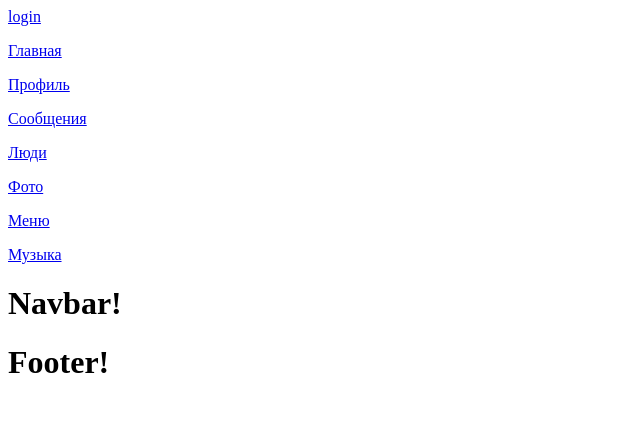
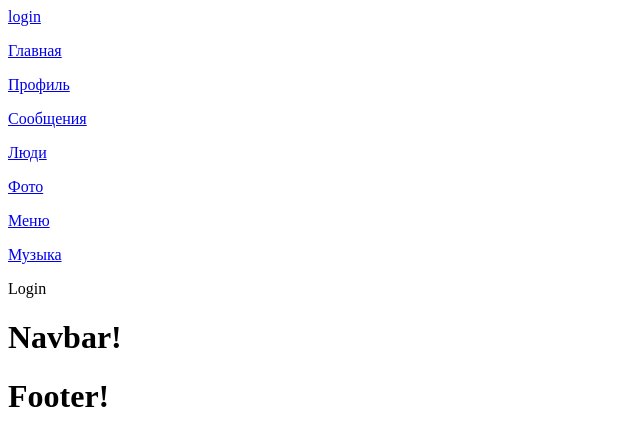
Before and after one commit to felikssolomonov/socialNetwork, a React app: page /login in a window 1280 px wide. Shown: the top 446 px of the page, without its empty margins (0-640 px from the left). Built offline with nearby package versions, Linux system fonts and the light colour scheme; no server answers; the HTML template or start-up script is replaced by a standard one.

Commit message:
hoc redirect

```diff
--- a/src/App/App.js
+++ b/src/App/App.js
@@ -5,6 +5,7 @@ import Navbar from './Components/Navbar/Navbar.js';
 import ArticleComponent from './Components/Article/ArticleComponent.js';
 import UsersComponent from './Components/Users/UsersComponent.js';
 import ProfileComponent from './Components/Profile/ProfileComponent.js';
+import LoginComponent from './Components/Login/LoginComponent.js';
 import SoundcloudComponent from './Components/Soundcloud/SoundcloudComponent.js';
 import Footer from './Components/Footer/Footer.js';
 import Dialogs from './Components/Dialogs/Dialogs.js';
@@ -33,8 +34,8 @@ class App extends Component {
                             <Route path="/users" render={
                                     () => <UsersComponent/>
                                 }/>
-                            <Route path="/soundcloud" render={
-                                    () => <SoundcloudComponent/>
+                            <Route path="/login" render={
+                                    () => <LoginComponent/>
                                 }/>
     										</div>
     										<Navbar/>
--- a/src/App/Components/Article/ArticleComponent.js
+++ b/src/App/Components/Article/ArticleComponent.js
@@ -1,6 +1,7 @@
 import React, { Component } from "react";
 import Article from "./Article.js";
 import {addMenuItem, refreshText} from './../../redux/reducers/menu_reducer.js';
+import {withAuthRedirect} from './../../hoc/WithAuthRedirect.js';
 
 class ArticleComponent extends Component {
     render() {
@@ -20,4 +21,6 @@ class ArticleComponent extends Component {
     }
 }
 
+ArticleComponent = withAuthRedirect(ArticleComponent);
+
 export default ArticleComponent;
--- a/src/App/Components/Dialogs/Dialogs.js
+++ b/src/App/Components/Dialogs/Dialogs.js
@@ -1,5 +1,6 @@
 import React, { Component } from "react";
-import Dialog from './../Dialogs/Dialog/Dialog.js';
+import Dialog from './Dialog/Dialog.js';
+import {withAuthRedirect} from './../../hoc/WithAuthRedirect.js';
 
 class Dialogs extends Component {
     render() {
@@ -44,4 +45,6 @@ class SendMess extends Component {
     }
 }
 
+Dialogs = withAuthRedirect(Dialogs);
+
 export default Dialogs;
--- a/src/App/Components/Header/HeaderContainer.js
+++ b/src/App/Components/Header/HeaderContainer.js
@@ -3,6 +3,7 @@ import Header from "./Header.js";
 import {setUserAuth} from './../../redux/reducers/auth_reducer.js';
 import {connect} from "react-redux";
 import {NavLink} from "react-router-dom";
+import {withAuthRedirect} from './../../hoc/WithAuthRedirect.js';
 
 let mapStateToProps = (state) => {
   return {
@@ -27,9 +28,11 @@ class HeaderContainer extends Component {
               <div className="login">
                   {this.props.isAuth
                     ?
-                    <NavLink to={"/profile/"+this.props.userId}>
+                    <div>
+                      <NavLink to={"/profile/"+this.props.userId}>
                         <Header {...this.props}/>
-                    </NavLink>
+                      </NavLink>
+                    </div>
                     :
                     <NavLink to="/login">
                     login
--- /dev/null
+++ b/src/App/Components/Login/Login.js
@@ -0,0 +1,13 @@
+import React, { Component } from "react";
+
+class Login extends Component {
+    render() {
+        return (
+            <div>
+                Login
+            </div>
+        );
+    }
+}
+
+export default Login;
--- /dev/null
+++ b/src/App/Components/Login/LoginComponent.js
@@ -0,0 +1,16 @@
+import React, { Component } from "react";
+import Login from "./Login.js";
+
+class LoginComponent extends Component {
+    componentDidMount() {
+    }
+    render() {
+        return (
+          <div>
+              <Login/>
+          </div>
+        );
+    }
+}
+
+export default LoginComponent;
--- a/src/App/Components/Profile/ProfileComponent.js
+++ b/src/App/Components/Profile/ProfileComponent.js
@@ -5,6 +5,7 @@ import {connect} from "react-redux";
 import {setUserProfile, refreshText, setFollowing, setProfile} from './../../redux/reducers/profile_reducer.js';
 import {isDisabled} from './../../redux/reducers/users_reducer.js';
 import {withRouter} from "react-router-dom";
+import {withAuthRedirect} from './../../hoc/WithAuthRedirect.js';
 
 let mapStateToProps = (state) => {
   return {
@@ -56,6 +57,8 @@ class ProfileContainer extends Component {
 
 let WR = withRouter(ProfileContainer);
 
+WR = withAuthRedirect(WR);
+
 const ProfileComponent = connect(mapStateToProps,mapDispatchToProps)(WR);
 
 export default ProfileComponent;
--- a/src/App/Components/Soundcloud/SoundcloudComponent.js
+++ b/src/App/Components/Soundcloud/SoundcloudComponent.js
@@ -1,6 +1,7 @@
 import React, { Component } from "react";
 import {connect} from "react-redux";
 import {setTracks} from './../../redux/reducers/soundcloud_reducer.js';
+import {withAuthRedirect} from './../../hoc/WithAuthRedirect.js';
 
 let mapStateToProps = (state) => {
   return {
@@ -25,6 +26,8 @@ class SoundcloudComponent extends Component {
     }
 }
 
+SoundcloudComponent = withAuthRedirect(SoundcloudComponent);
+
 SoundcloudComponent = connect(mapStateToProps,mapDispatchToProps)(SoundcloudComponent);
 
 export default SoundcloudComponent;
--- a/src/App/Components/Users/UsersComponent.js
+++ b/src/App/Components/Users/UsersComponent.js
@@ -5,6 +5,7 @@ import {connect} from "react-redux";
 import {follow, unfollow, setUsers, currentPage,
   totalUsersCount, isLoading, isDisabled,
   getUsers, sendFollow, sendUnfollow} from './../../redux/reducers/users_reducer.js';
+import {withAuthRedirect} from './../../hoc/WithAuthRedirect.js';
 
 let mapStateToProps = (state) => {
   return {
@@ -71,6 +72,8 @@ class UsersContainer extends Component {
     }
 }
 
+UsersContainer = withAuthRedirect(UsersContainer);
+
 const UsersComponent = connect(mapStateToProps,mapDispatchToProps)(UsersContainer);
 
 export default UsersComponent;
--- /dev/null
+++ b/src/App/hoc/WithAuthRedirect.js
@@ -0,0 +1,24 @@
+import React, { Component } from "react";
+import {Redirect} from "react-router-dom";
+import {connect} from "react-redux";
+
+let mapStateToProps = (state) => {
+	return {
+		isAuth: state.auth.isAuth
+	}
+}
+
+export const withAuthRedirect = (Compon) => {
+	class RedirectComponent extends Component {
+    render() {
+        if (!this.props.isAuth){
+          return <Redirect to={"/login"} />
+        }
+        return <Compon {...this.props} />
+    }
+	}
+
+	RedirectComponent = connect(mapStateToProps)(RedirectComponent);
+
+	return RedirectComponent;
+}
```
